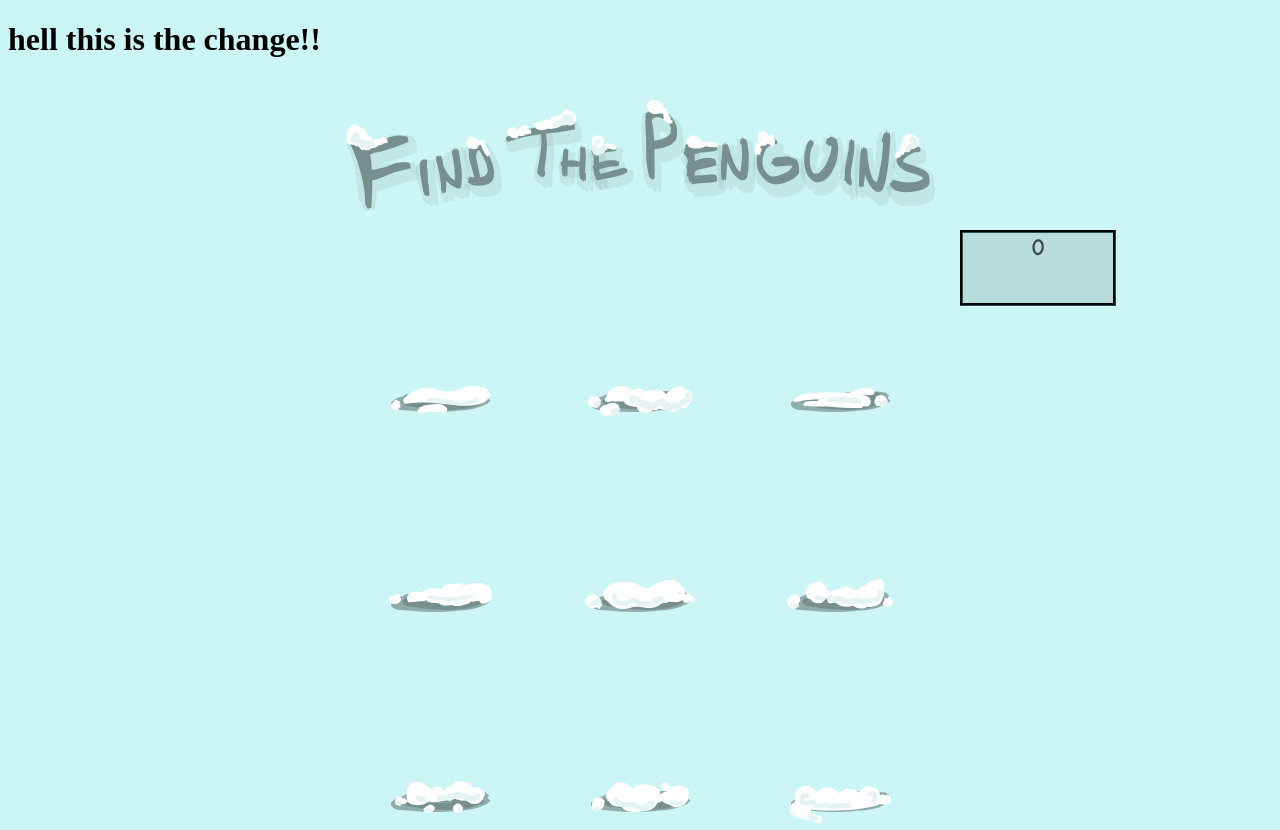
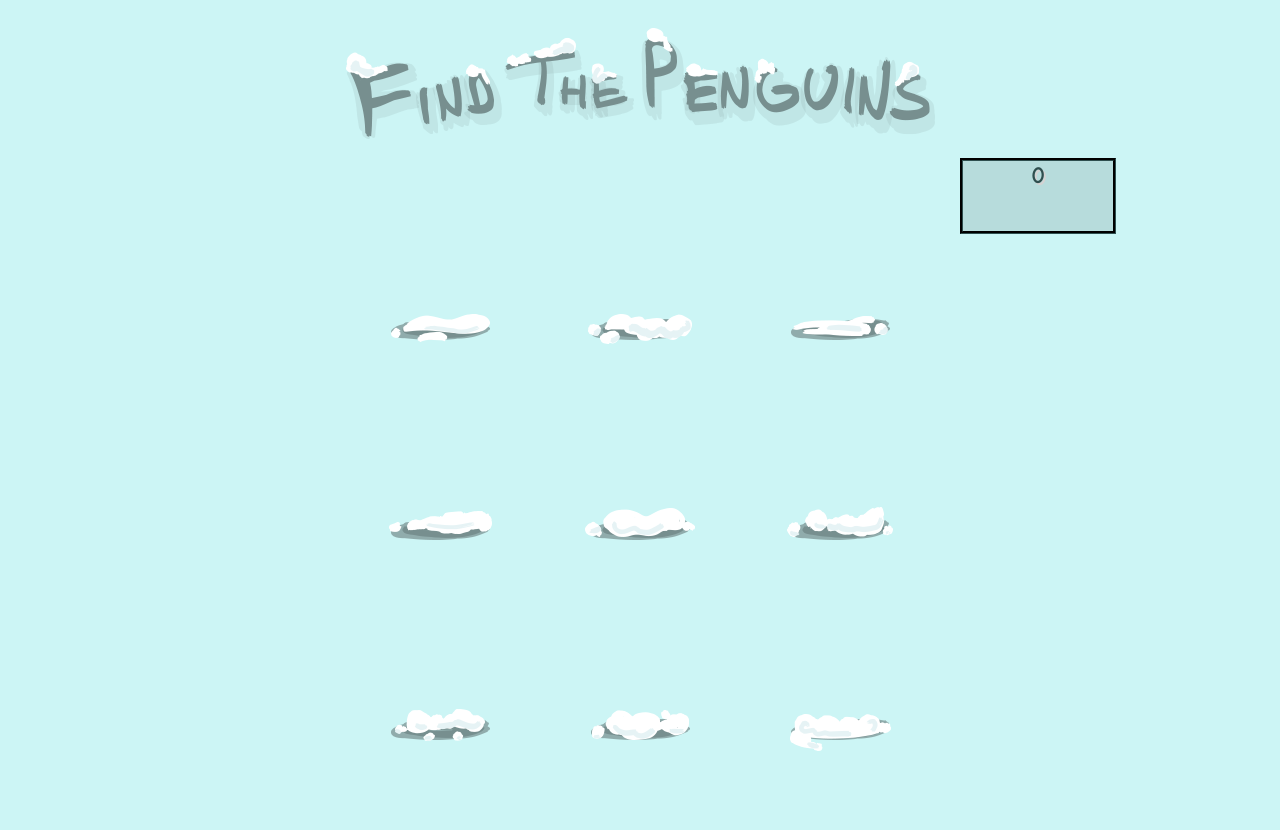
Before and after one commit to nikebsf/find_the_penguins_js, a plain HTML site: page index.html in a window 1280 px wide. After the commit the page ends 800 px from the top, so only its background shows below. Drawn offline with nearby package versions, Linux system fonts and the light colour scheme.

Commit message:
back to original

```diff
--- a/index.html
+++ b/index.html
@@ -10,7 +10,6 @@
 </head>
 
 <body>
-    <h1>hell this is the change!!</h1>
     <audio id="audi">
         <source src="audio/audio1.mp3">
     </audio>
```
